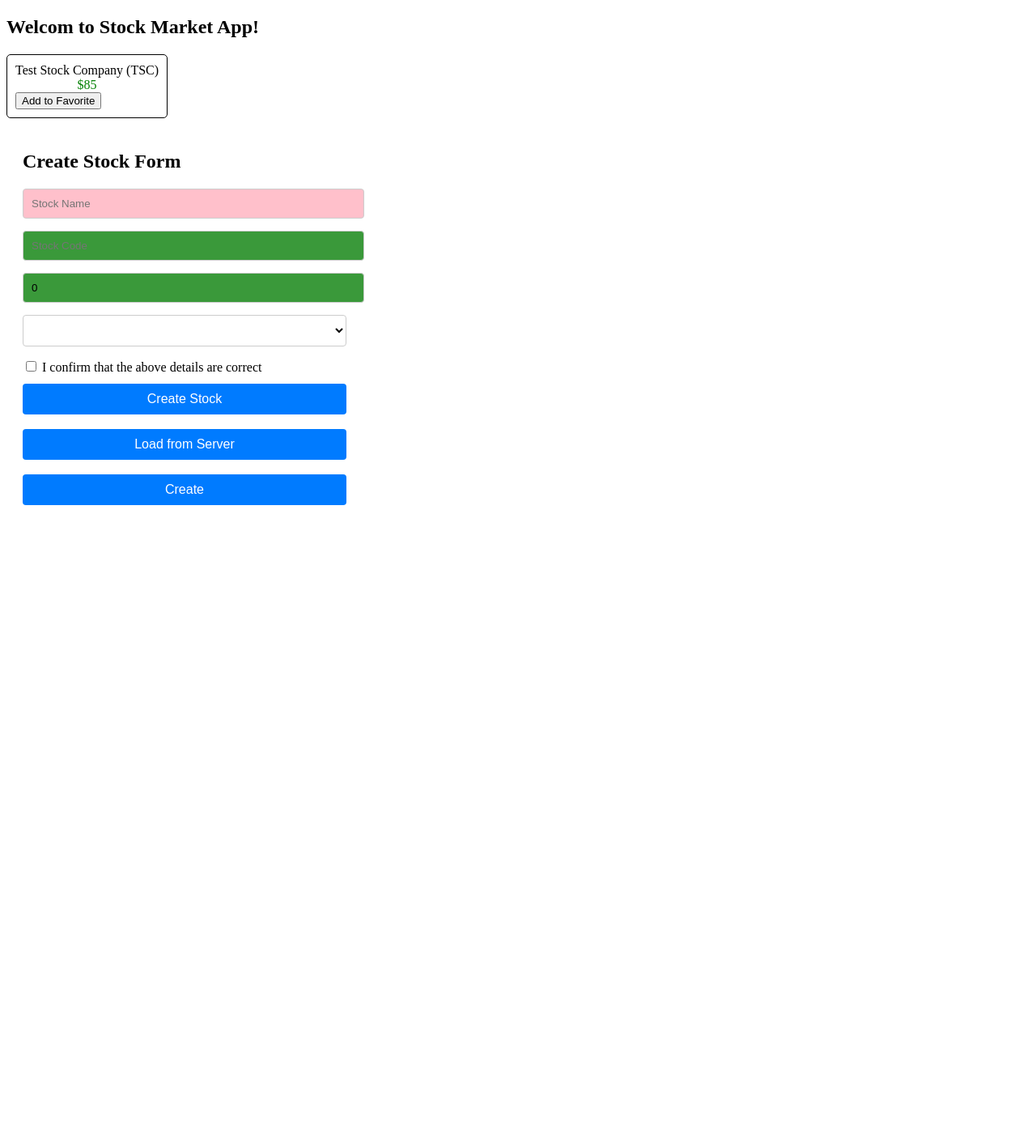
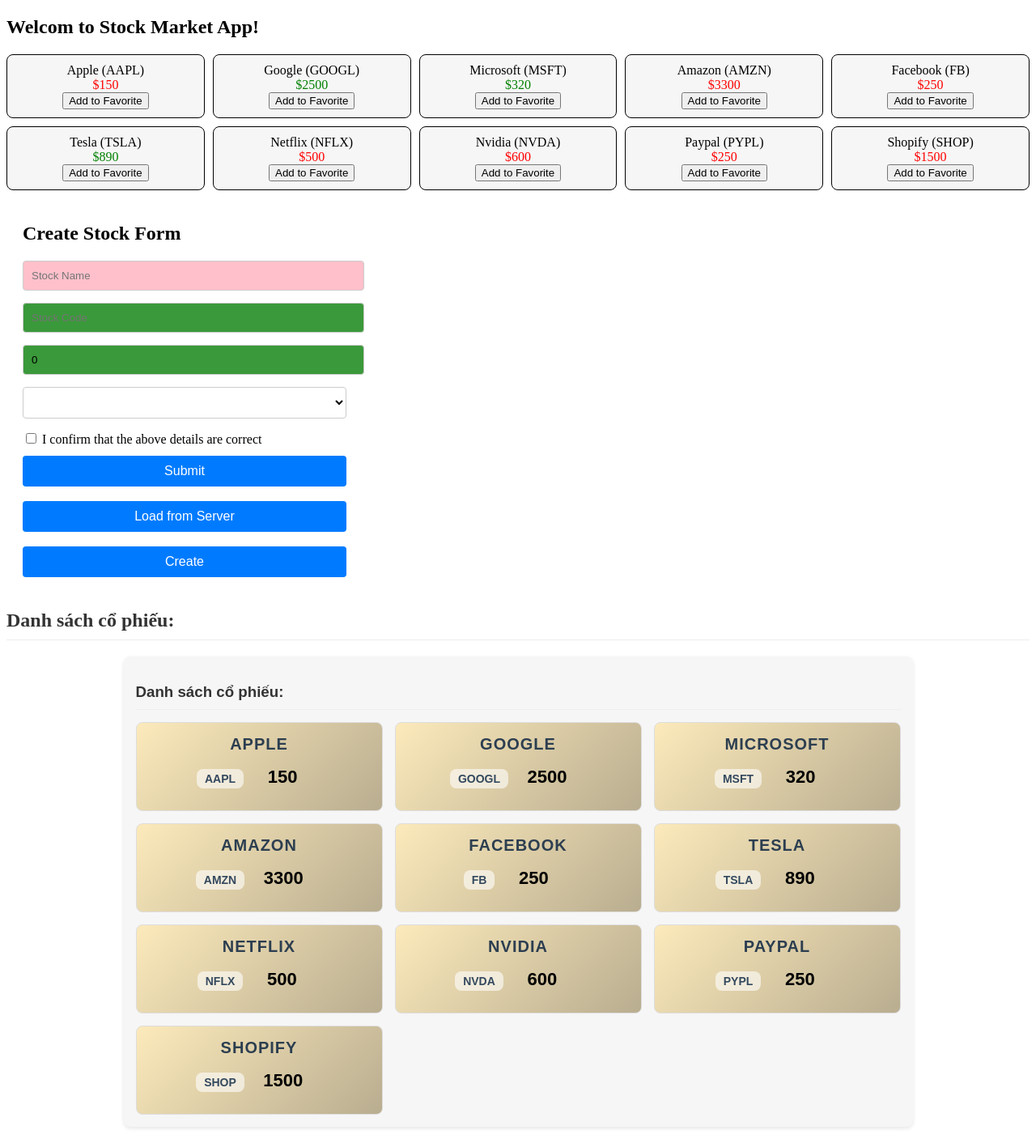
Before and after one commit to ladailoc/StockMarket, an Angular app: page /stock/stock-item in a window 1280 px wide. Shown: the whole page at 81% size. Before the commit the page ends 800 px from the top, so only its background shows below. Built offline with nearby package versions, Linux system fonts and the light colour scheme.

Commit message:
updated code

```diff
--- a/src/app/app.component.html
+++ b/src/app/app.component.html
@@ -1 +1,5 @@
-<router-outlet></router-outlet>
+<!-- <router-outlet></router-outlet> -->
+<h2>Welcom to Stock Market App!</h2>
+<app-stock-item></app-stock-item>
+<app-create-stock></app-create-stock>
+<app-stock-list></app-stock-list>
--- a/src/app/app.module.ts
+++ b/src/app/app.module.ts
@@ -7,6 +7,7 @@
 import { FormsModule, ReactiveFormsModule } from '@angular/forms';
 import { StockItemComponent } from './stock/stock-item/stock-item.component';
 import { CreateStockComponent } from './stock/create-stock/create-stock.component';
+import { StockListComponent } from './stock/stock-list/stock-list.component';
 
 @NgModule({
   declarations: [
@@ -14,6 +15,7 @@
     LoginComponent,
     StockItemComponent,
     CreateStockComponent,
+    StockListComponent,
   ],
   imports: [
     BrowserModule,
@@ -21,7 +23,9 @@
     FormsModule,
     ReactiveFormsModule
   ],
-  providers: [],
+  providers: [
+
+  ],
   bootstrap: [AppComponent]
 })
 export class AppModule { }
--- /dev/null
+++ b/src/app/services/stock.service.ts
@@ -0,0 +1,52 @@
+import { Injectable } from '@angular/core';
+import { Stock } from '../model/stock';
+
+@Injectable({
+  providedIn: 'root'
+})
+export class StockService {
+  private stocks: any[] = [
+    new Stock('Apple', 'AAPL', 150, 200, 'NASDAQ'),
+    new Stock('Google', 'GOOGL', 2500, 2200, 'NASDAQ'),
+    new Stock('Microsoft', 'MSFT', 320, 300, 'NASDAQ'),
+    new Stock('Amazon', 'AMZN', 3300, 3500, 'NASDAQ'),
+    new Stock('Facebook', 'FB', 250, 300, 'NASDAQ'),
+    new Stock('Tesla', 'TSLA', 890, 800, 'NASDAQ'),
+    new Stock('Netflix', 'NFLX', 500, 600, 'NASDAQ'),
+    new Stock('Nvidia', 'NVDA', 600, 700, 'NASDAQ'),
+    new Stock('Paypal', 'PYPL', 250, 300, 'NASDAQ'),
+    new Stock('Shopify', 'SHOP', 1500, 1600, 'NASDAQ')
+  ];
+  constructor() { }
+
+  getStocks(): any[] {
+    return this.stocks;
+  }
+
+  toggleFavorite(code: string) {
+    const stock = this.stocks.find(stock => stock.code === code);
+    if (stock) {
+      stock.favorite = !stock.favorite;
+    }
+  }
+
+
+  getStock(code: string) {
+    return this.stocks.find(stock => stock.code === code);
+  }
+
+  addStock(stock: Stock) {
+    this.stocks.push(stock);
+  }
+
+  updateStock(code: string, stock: Stock) {
+    const index = this.stocks.findIndex(stock => stock.code === code);
+    if (index !== -1) {
+      this.stocks[index] = stock;
+    }
+  }
+
+  deleteStock(code: string) {
+    this.stocks = this.stocks.filter(stock => stock.code !== code);
+  }
+}
--- a/src/app/stock/create-stock/create-stock.component.html
+++ b/src/app/stock/create-stock/create-stock.component.html
@@ -2,30 +2,19 @@
 <div class="stock-form">
     <h2>Create Stock Form</h2>
     <form [formGroup]="stockForm" (ngSubmit)="showStockInfo()">
-        <input type="text"
-                placeholder="Stock Name"
-                [(ngModel)]="stock.name"
-                class="form-input"
-                [ngClass]="{
+        <input type="text" placeholder="Stock Name" [(ngModel)]="stock.name" class="form-input" [ngClass]="{
                     'valid-name': !stockForm.get('name')?.invalid,
-                    'invalid-name': stockForm.get('name')?.invalid}"
-                formControlName = "name">
+                    'invalid-name': stockForm.get('name')?.invalid}" formControlName="name">
 
         <!-- Check valid name-->
         <div *ngIf="stockForm.get('name')?.invalid &&
-                (stockForm.get('name')?.dirty || stockForm.get('name')?.touched)"
-            class="error-msg">
+                (stockForm.get('name')?.dirty || stockForm.get('name')?.touched)" class="error-msg">
             Name phải có độ dài lớn hơn 6
         </div>
 
-        <input type="text"
-                placeholder="Stock Code"
-                [(ngModel)]="stock.code"
-                class="form-input"
-                [ngClass]="{
+        <input type="text" placeholder="Stock Code" [(ngModel)]="stock.code" class="form-input" [ngClass]="{
                     'valid-code': stockForm.get('code')?.invalid,
-                    'invalid-code': !stockForm.get('code')?.invalid}"
-                formControlName = "code">
+                    'invalid-code': !stockForm.get('code')?.invalid}" formControlName="code">
         <br>
 
         <!-- Check valid code -->
@@ -36,31 +25,33 @@
             </span>
         </div>
 
-        <input type="text"
-            placeholder="Stock Price"
-            [(ngModel)]="stock.price"
-            class="form-input"
-            [ngClass]="{
+        <input type="text" placeholder="Stock Price" [(ngModel)]="stock.price" class="form-input" [ngClass]="{
                 'valid-price': !stockForm.get('price')?.touched,
-                'invalid-price': stockForm.get('price')?.touched}"
-            formControlName = "price">
-            <br>
+                'invalid-price': stockForm.get('price')?.touched}" formControlName="price">
+        <br>
+
         <div *ngIf="stockForm.get('price')?.invalid &&
             (stockForm.get('price')?.dirty || stockForm.get('price')?.touched)">
             <span *ngIf="stockForm.get('price')?.errors?.['required']" class="error-msg">
                 Stock price is required
             </span>
         </div>
+
         <select class="form-select" formControlName="exchange">
             <option value="ABC">ABC</option>
             <option value="XYZ">XYZ</option>
         </select>
+
         <br>
+
         <input type="checkbox" name="" class="form-checkbox"> I confirm that the above details are correct<br>
-        <button class="form-button">Create Stock</button>
+
+        <button class="form-button">Submit</button>
         <br><br>
+
         <button class="form-button" (click)="loadStockServer()">Load from Server</button>
         <br><br>
+
         <button class="form-button" (click)="createStock()">Create</button>
     </form>
 </div>
@@ -69,28 +60,3 @@
     <p><strong>Form Control value: {{stockForm.value | json}}</strong></p>
     <p><strong>Form Control status: {{stockForm.status | json}}</strong></p>
 </div>
-
-
-
-<!-- <div *ngIf="stockList.length > 0">
-    <h3>Danh sách cổ phiếu:</h3>
-    <ul>
-      <li *ngFor="let stock of stockList">
-        {{stock.name}} - {{stock.code}} - {{stock.price}}
-      </li>
-    </ul>
-</div> -->
-
-
-<div *ngIf="stockList.length > 0" class="stock-container">
-    <h3 class="stock-heading">Danh sách cổ phiếu:</h3>
-    <div class="stock-list-horizontal">
-      <div *ngFor="let stock of stockList" class="stock-item">
-        <div class="stock-name">{{stock.name}}</div>
-        <div class="stock-code">{{stock.code}}</div>
-        <div class="stock-price" [ngClass]="{'price-up': stock.price > 0, 'price-down': stock.price < 0}">
-          {{stock.price | number:'1.2-2'}}
-        </div>
-      </div>
-    </div>
-</div>
--- a/src/app/stock/create-stock/create-stock.component.ts
+++ b/src/app/stock/create-stock/create-stock.component.ts
@@ -1,6 +1,7 @@
 import { Component, OnInit } from '@angular/core';
 import { Stock } from '../../model/stock';
 import { FormBuilder, FormControl, FormGroup, Validators } from '@angular/forms';
+import { StockService } from '../../services/stock.service';
 
 @Component({
   selector: 'app-create-stock',
@@ -8,10 +9,9 @@
   templateUrl: './create-stock.component.html',
   styleUrl: './create-stock.component.scss'
 })
-export class CreateStockComponent {
-  stockList: any[] = [];
+export class CreateStockComponent implements OnInit {
   public stockForm!: FormGroup;
-  constructor(private fb : FormBuilder) {
+  constructor(private fb : FormBuilder, private _stockService: StockService) {
       this.createForm();
   }
 
@@ -46,16 +46,13 @@
 
   createStock(): any {
     if (this.stockForm.valid) {
-      // Lấy dữ liệu từ form
       const newStock = this.stockForm.value;
-      // Thêm cổ phiếu mới vào danh sách
-      this.stockList.push(newStock);
+      this._stockService.addStock(new Stock(newStock.name, newStock.code, newStock.price, 0, newStock.exchange));
+      console.log('Form is valid');
     } else {
       console.log('Form is invalid');
     }
   }
-
-
 
   public stock!: Stock;
 
--- a/src/app/stock/stock-item/stock-item.component.html
+++ b/src/app/stock/stock-item/stock-item.component.html
@@ -1,12 +1,11 @@
-<h2>Welcom to Stock Market App!</h2>
 <div class="stock-container">
-    <div *ngFor="let stock of stockList; let i = index">
+    <div *ngFor="let stock of stocks" class="stock-item">
         <div class="name">{{stock.name}} ({{stock.code}})</div>
         <div class="price" [class]="stock.isPositiveChange() ? 'positive' : 'negative'"> ${{stock.price}}
         </div>
-        <button (click)="toggleFavorite($event, i)">Add to Favorite
+        <button (click)="toggleFavorite(stock.code)" [disabled]="stock.favorite">Add to Favorite
         </button>
     </div>
 </div>
 
-<app-create-stock></app-create-stock>
+<!-- <app-create-stock></app-create-stock> -->
--- a/src/app/stock/stock-item/stock-item.component.scss
+++ b/src/app/stock/stock-item/stock-item.component.scss
@@ -1,7 +1,15 @@
 .stock-container {
+  display: grid;
+  grid-template-columns: repeat(5, 1fr); /* Chia thành 5 cột bằng nhau */
+  gap: 10px; /* Khoảng cách giữa các item */
+}
+
+.stock-item {
+  background: #f6f6f6;
+  padding: 15px;
+  text-align: center;
   border: 1px solid black;
-  border-radius: 5px;
-  display: inline-block;
+  border-radius: 8px;
   padding: 10px;
 }
 
--- a/src/app/stock/stock-item/stock-item.component.ts
+++ b/src/app/stock/stock-item/stock-item.component.ts
@@ -1,6 +1,6 @@
-import { Component, OnInit } from '@angular/core';
+import { Component, Input, OnInit } from '@angular/core';
+import { StockService } from '../../services/stock.service';
 import { Stock } from '../../model/stock';
-import { CreateStockComponent } from '../create-stock/create-stock.component';
 
 @Component({
   selector: 'app-stock-item',
@@ -9,18 +9,15 @@
   styleUrl: './stock-item.component.scss'
 })
 export class StockItemComponent implements OnInit {
-  public stockList: Array<Stock> = [];
+  stocks: Stock[] = [];
 
-  constructor() {
-    // this.stock = new Stock('', '', 0, 0);
+  constructor(private _stockService: StockService) {}
+
+  ngOnInit() {
+    this.stocks = this._stockService.getStocks();
   }
 
-  ngOnInit(): void {
-    this.stockList.push(new Stock('Test Stock Company', 'TSC', 85, 80, 'NASDAQ'));
-  }
-
-  toggleFavorite(event: Event, i : number) {
-    console.log('We are toggling the favorite state for this stock', event);
-    this.stockList[i].favorite = !this.stockList[i].favorite;
+  toggleFavorite(code: string) {
+    this._stockService.toggleFavorite(code);
   }
 }
--- /dev/null
+++ b/src/app/stock/stock-list/stock-list.component.html
@@ -0,0 +1,13 @@
+<h2 class="stock-heading">Danh sách cổ phiếu:</h2>
+<div class="stock-list">
+    <div *ngIf="stocks.length > 0" class="stock-container">
+        <h3 class="stock-heading">Danh sách cổ phiếu:</h3>
+        <div class="stock-list-horizontal">
+            <div *ngFor="let stock of stocks" class="stock-item">
+                <div class="stock-name">{{stock.name}}</div>
+                <div class="stock-code">{{stock.code}}</div>
+                <div class="stock-price">{{stock.price}}</div>
+            </div>
+        </div>
+    </div>
+</div>
--- /dev/null
+++ b/src/app/stock/stock-list/stock-list.component.scss
@@ -0,0 +1,88 @@
+// CSS List
+.stock-container {
+    font-family: Arial, sans-serif;
+    max-width: 945px;
+    margin: 20px auto;
+    padding: 15px;
+    border-radius: 8px;
+    box-shadow: 0 2px 5px rgba(0, 0, 0, 0.1);
+    background-color: #f6f6f6;
+}
+
+.stock-heading {
+    color: #333;
+    margin-bottom: 15px;
+    padding-bottom: 10px;
+    border-bottom: 1px solid #eee;
+}
+
+.stock-list-horizontal {
+    display: grid;
+    grid-template-columns: repeat(3, 1fr);
+    /* 3 cột */
+    gap: 15px;
+    /* Khoảng cách giữa các item */
+}
+
+.stock-item {
+    background: linear-gradient(135deg, #fceabb 0%, #b9ad90 100%);
+    padding: 15px;
+    text-align: center;
+    border: 1px solid #ddd;
+    border-radius: 8px;
+}
+
+.stock-item:hover {
+    transform: translateY(-8px);
+    box-shadow: 6px 6px 20px rgba(243, 156, 18, 0.5);
+}
+
+/* Màu sắc cho từng phần */
+.stock-name {
+    font-size: 20px;
+    font-weight: bold;
+    color: #2c3e50;
+    text-transform: uppercase;
+    letter-spacing: 1px;
+    margin-bottom: 8px;
+}
+
+.stock-code {
+    font-size: 14px;
+    font-weight: bold;
+    color: #34495e;
+    background: rgba(255, 255, 255, 0.6);
+    display: inline-block;
+    padding: 4px 10px;
+    border-radius: 8px;
+    margin-bottom: 12px;
+}
+
+/* Hiển thị giá cổ phiếu */
+.stock-price {
+    font-size: 22px;
+    font-weight: bold;
+    padding: 8px;
+    border-radius: 8px;
+    display: inline-block;
+    min-width: 80px;
+}
+
+.stock-change {
+    font-size: 0.85em;
+    margin-left: 5px;
+}
+
+@media (max-width: 768px) {
+    .stock-list-horizontal {
+        grid-template-columns: repeat(2, 1fr);
+        /* 2 cột trên màn hình nhỏ */
+    }
+}
+
+@media (max-width: 480px) {
+    .stock-list-horizontal {
+        grid-template-columns: repeat(1, 1fr);
+        /* 1 cột trên màn hình rất nhỏ */
+    }
+}
--- /dev/null
+++ b/src/app/stock/stock-list/stock-list.component.ts
@@ -0,0 +1,19 @@
+import { Component, OnInit } from '@angular/core';
+import { StockService } from '../../services/stock.service';
+import { Stock } from '../../model/stock';
+
+@Component({
+  selector: 'app-stock-list',
+  standalone: false,
+  templateUrl: './stock-list.component.html',
+  styleUrl: './stock-list.component.scss'
+})
+export class StockListComponent implements OnInit {
+  stocks: any[] = [];
+
+  constructor(private _stockService: StockService) { }
+
+  ngOnInit() {
+    this.stocks = this._stockService.getStocks();
+  }
+}
```
Also changed, not shown: src/app/stock/create-stock/create-stock.component.scss (+0 -87 lines), 2 other files (tests, documents, lock files or other folders).
